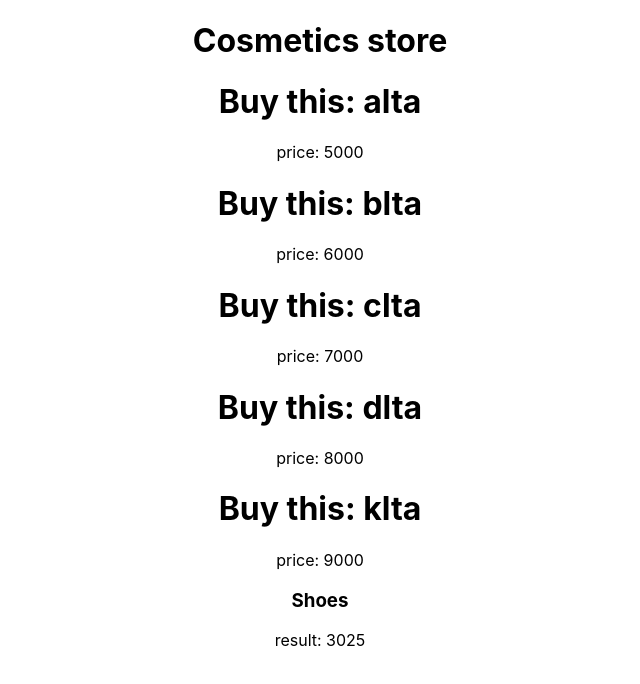
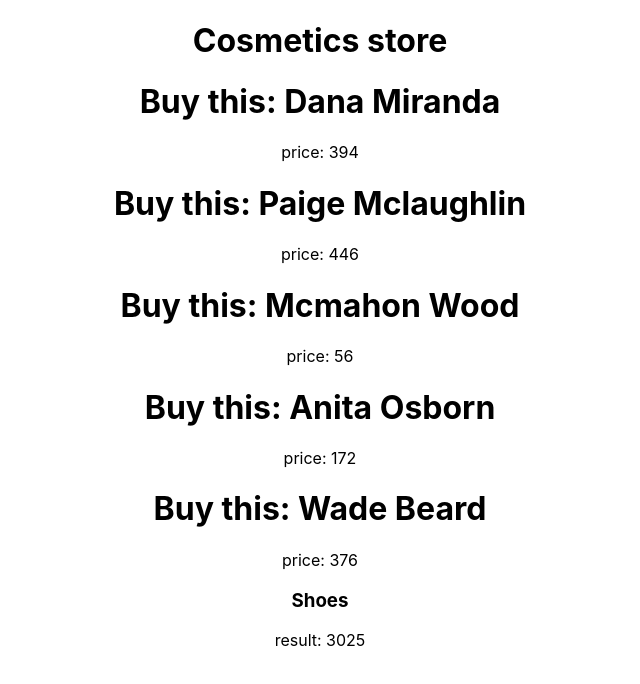
Before and after one commit to laksor/react-module-data-storage, a React (Create React App) app: page / in a window 1280 px wide. Shown: the top 684 px of the page, without its empty margins (320-960 px from the left). Built offline with nearby package versions, Linux system fonts and the light colour scheme.

Commit message:
fake json data

```diff
--- /dev/null
+++ b/public/data.json
@@ -0,0 +1,27 @@
+[
+    {
+      "_id": "623d21a9a0b69a84f39ee6b5",
+      "price": 394,
+      "name": "Dana Miranda"
+    },
+    {
+      "_id": "623d21a901fdfef9c0d9bad1",
+      "price": 446,
+      "name": "Paige Mclaughlin"
+    },
+    {
+      "_id": "623d21a9024023ec0ae5fbe8",
+      "price": 56,
+      "name": "Mcmahon Wood"
+    },
+    {
+      "_id": "623d21a9c608c416d456ca19",
+      "price": 172,
+      "name": "Anita Osborn"
+    },
+    {
+      "_id": "623d21a99218ad36fdceb50a",
+      "price": 376,
+      "name": "Wade Beard"
+    }
+  ]
--- a/src/Components/Cosmetics/Cosmetics.js
+++ b/src/Components/Cosmetics/Cosmetics.js
@@ -1,14 +1,13 @@
-import React from 'react';
+import React, { useEffect, useState } from 'react';
 import Cosmetic from '../Cosmetic/Cosmetic';
 import './Cosmetics.css';
 const Cosmetics = () => {
-    const cosmetics = [
-        {id: 1, name: 'alta', price: 5000},
-        {id: 2, name: 'blta', price: 6000},
-        {id: 3, name: 'clta', price: 7000},
-        {id: 4, name: 'dlta', price: 8000},
-        {id: 5, name: 'klta', price: 9000},
-    ]
+    const [cosmetics, setCosmetics] = useState([]);
+    useEffect( () => {
+        fetch('data.json')
+            .then(res => res.json())
+            .then(data => setCosmetics(data))
+    }, [])
     return (
         <div>
             <h1>Cosmetics store</h1>
```
